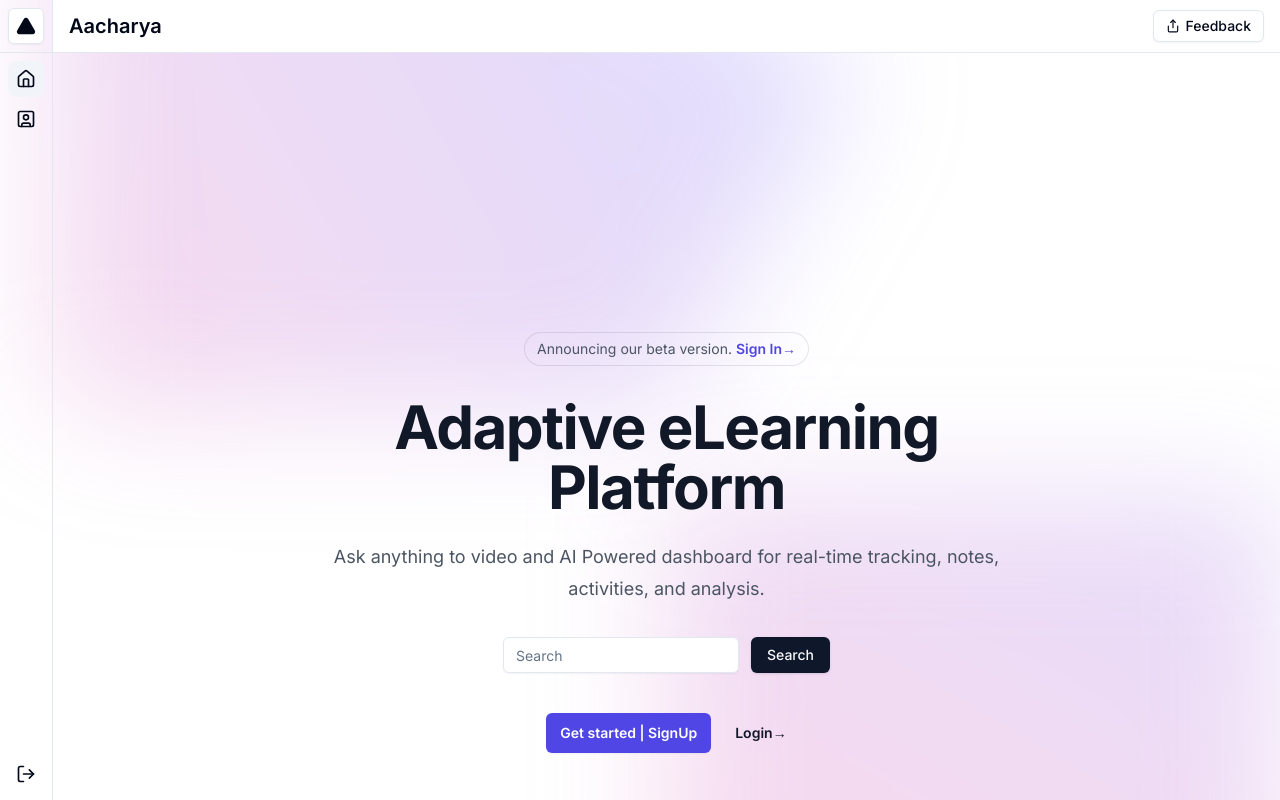
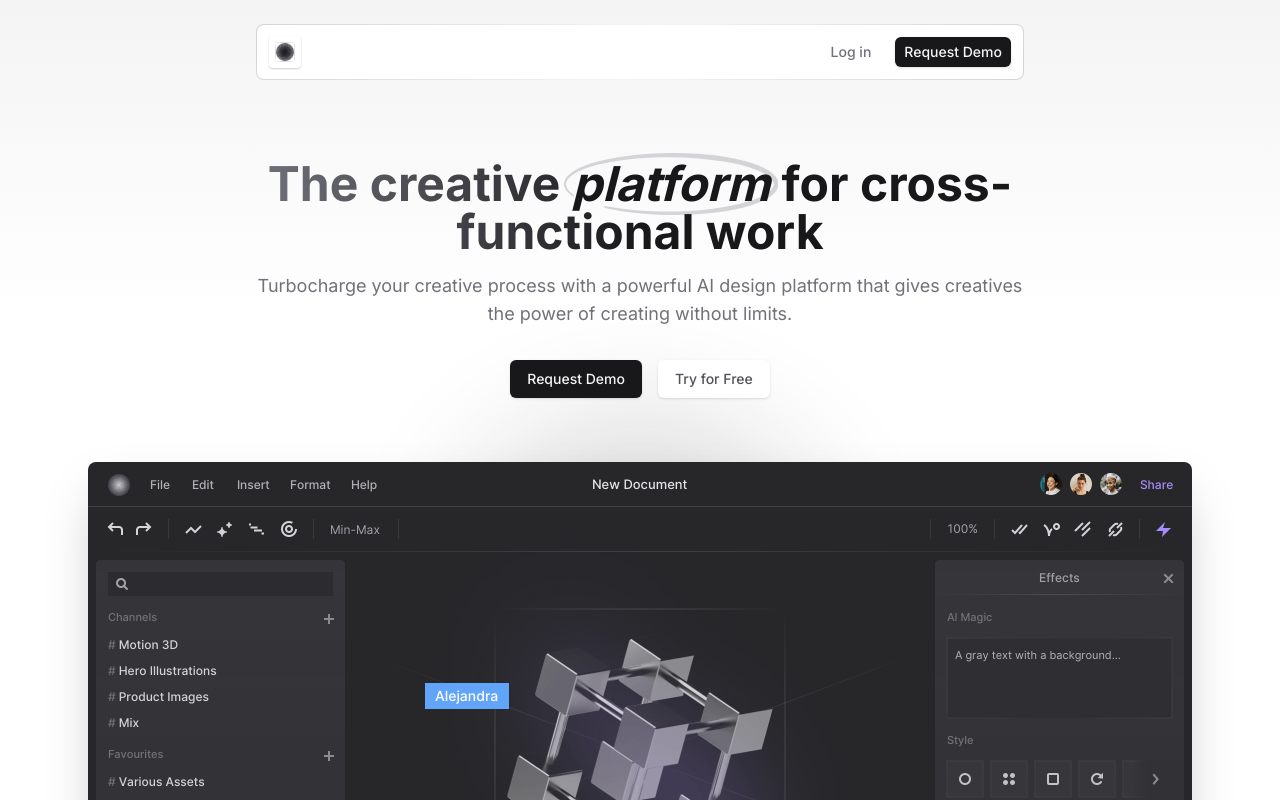
Before and after one commit to himanshutrends/aacharya-frontend, a Next.js app: page / in a window 1280 px wide. Shown: the top 800 px of the page. Built offline with nearby package versions, Linux system fonts and the light colour scheme.

Commit message:
fixed landing page

```diff
--- a/src/app/landing/home/layout.jsx
+++ b/src/app/landing/home/layout.jsx
@@ -7,9 +7,7 @@ export default function DefaultLayout({ children }) {
   return (
     <>
       <Header />
-
       <main className="grow">{children}</main>
-
       <Footer />
     </>
   )
--- a/src/app/landing/layout.jsx
+++ /dev/null
@@ -1,36 +0,0 @@
-import "./css/style.css"
-
-import { Inter, Inter_Tight } from "next/font/google"
-
-const inter = Inter({
-  subsets: ["latin"],
-  variable: "--font-inter",
-  display: "swap"
-})
-
-const inter_tight = Inter_Tight({
-  weight: ["500", "600", "700"],
-  style: ["normal", "italic"],
-  subsets: ["latin"],
-  variable: "--font-inter-tight",
-  display: "swap"
-})
-
-export const metadata = {
-  title: "Create Next App",
-  description: "Generated by create next app"
-}
-
-export default function RootLayout({ children }) {
-  return (
-    <html lang="en">
-      <body
-        className={`${inter.variable} ${inter_tight.variable} font-inter antialiased bg-white text-zinc-900 tracking-tight`}
-      >
-        <div className="flex flex-col min-h-screen overflow-hidden supports-[overflow:clip]:overflow-clip">
-          {children}
-        </div>
-      </body>
-    </html>
-  )
-}
--- a/src/app/layout.jsx
+++ b/src/app/layout.jsx
@@ -8,14 +8,12 @@ export const metadata = {
 };
 // import { HydrationOverlay } from "@builder.io/react-hydration-overlay";
 
-export default function RootLayout({ children, }) {
+export default function RootLayout({ children }) {
   return (<html lang="en">
-      {/* <HydrationOverlay> */}
     <UserProvider>
       <body className={inter.className}>
         {children}
       </body>
     </UserProvider>
-      {/* </HydrationOverlay> */}
   </html>);
 }
--- a/src/app/page.jsx
+++ b/src/app/page.jsx
@@ -1,33 +1,34 @@
-// pages/index.js
-'use client';
-import React from 'react';
-import LeftNav from '@/components/leftnav';
-import UpNav from '@/components/upnav';
-import { Triangle } from 'lucide-react';
-import { Button } from '@/components/ui/button';
-import { TooltipProvider } from '@/components/ui/tooltip';
-import HeroSectionWithEmailInput from '@/components/ui/HeroToolkit';
-import { ThemeProvider } from 'next-themes';
-function Index() {
-    return (<ThemeProvider attribute="class" defaultTheme="system" enableSystem disableTransitionOnChange>
-      <TooltipProvider>
-        <div className="grid h-screen w-full pl-[53px]">
-          <div className="inset-y fixed left-0 z-20 flex h-full flex-col border-r">
-            <div className="border-b p-2">
-              <Button variant="outline" size="icon" aria-label="Home">
-                <Triangle className="size-5 fill-foreground"/>
-              </Button>
-            </div>
-            <LeftNav />
-          </div>
-          <div className="flex flex-col">
-            <UpNav />
-            <main className=" flex justify-center">
-              <HeroSectionWithEmailInput />
-            </main>
-          </div>
-        </div>
-      </TooltipProvider>
-    </ThemeProvider>);
+import "@/css/style.css"
+export const metadata = {
+  title: "Home - Aacharya",
+  description: "Created by the students for the students",
+};
+
+import Header from "@/components/landing/ui/header"
+import Footer from "@/components/landing/ui/footer"
+import Hero from "@/components/landing/hero";
+import Features01 from "@/components/landing/features-01";
+import Features02 from "@/components/landing/features-02";
+import Features03 from "@/components/landing/features-03";
+import PricingTabs from "@/components/landing/pricing-tabs";
+import Testimonials from "@/components/landing/testimonials";
+import Cta from "@/components/landing/cta";
+
+export default function Home() {
+  return (
+    <div className="flex flex-col min-h-screen overflow-hidden supports-[overflow:clip]:overflow-clip">
+      <main className="grow">
+        <Header />
+        <Hero />
+        <Features01 />
+        <Features02 />
+        <Features03 />
+        <PricingTabs />
+        <Testimonials />
+        <Cta />
+      </main>
+      <Footer />
+    </div>
+
+  );
 }
-export default Index;
--- /dev/null
+++ b/src/css/additional-styles/theme.css
@@ -0,0 +1,46 @@
+.form-input:focus,
+.form-textarea:focus,
+.form-multiselect:focus,
+.form-select:focus,
+.form-checkbox:focus,
+.form-radio:focus {
+    @apply ring-0;
+}
+
+/* Hamburger button */
+.hamburger svg>*:nth-child(1),
+.hamburger svg>*:nth-child(2),
+.hamburger svg>*:nth-child(3) {
+    transform-origin: center;
+    transform: rotate(0deg);
+}
+
+.hamburger svg>*:nth-child(1) {
+    transition: y 0.1s 0.25s ease-in, transform 0.22s cubic-bezier(0.55, 0.055, 0.675, 0.19), opacity 0.1s ease-in;
+}
+
+.hamburger svg>*:nth-child(2) {
+    transition: transform 0.22s cubic-bezier(0.55, 0.055, 0.675, 0.19);
+}
+
+.hamburger svg>*:nth-child(3) {
+    transition: y 0.1s 0.25s ease-in, transform 0.22s cubic-bezier(0.55, 0.055, 0.675, 0.19), width 0.1s 0.25s ease-in;
+}
+
+.hamburger.active svg>*:nth-child(1) {
+    opacity: 0;
+    y: 11;
+    transform: rotate(225deg);
+    transition: y 0.1s ease-out, transform 0.22s 0.12s cubic-bezier(0.215, 0.61, 0.355, 1), opacity 0.1s 0.12s ease-out;
+}
+
+.hamburger.active svg>*:nth-child(2) {
+    transform: rotate(225deg);
+    transition: transform 0.22s 0.12s cubic-bezier(0.215, 0.61, 0.355, 1);
+}
+
+.hamburger.active svg>*:nth-child(3) {
+    y: 11;
+    transform: rotate(135deg);
+    transition: y 0.1s ease-out, transform 0.22s 0.12s cubic-bezier(0.215, 0.61, 0.355, 1), width 0.1s ease-out;
+}
--- /dev/null
+++ b/src/css/additional-styles/utility-patterns.css
@@ -0,0 +1,106 @@
+/* Typography */
+.h1 {
+    @apply text-5xl font-bold;
+}
+
+.h2 {
+    @apply text-4xl font-bold;
+}
+
+.h3 {
+    @apply text-3xl font-bold;
+}
+
+.h4 {
+    @apply text-2xl font-bold;
+}
+
+@screen md {
+    .h1 {
+        @apply text-6xl;
+    }
+
+    .h2 {
+        @apply text-5xl;
+    }
+
+    .h3 {
+        @apply text-4xl;
+    }
+}
+
+/* Buttons */
+.btn,
+.btn-sm {
+    @apply text-sm font-medium inline-flex items-center justify-center border border-transparent rounded-md tracking-normal transition;
+}
+
+.btn {
+    @apply px-4 py-2;
+}
+
+.btn-sm {
+    @apply px-2 py-1;
+}
+
+/* Forms */
+input[type="search"]::-webkit-search-decoration,
+input[type="search"]::-webkit-search-cancel-button,
+input[type="search"]::-webkit-search-results-button,
+input[type="search"]::-webkit-search-results-decoration {
+    -webkit-appearance: none;
+}
+
+.form-input,
+.form-textarea,
+.form-multiselect,
+.form-select,
+.form-checkbox,
+.form-radio {
+    @apply bg-white border border-zinc-200 focus:border-zinc-400 shadow shadow-black/5;
+}
+
+.form-input,
+.form-textarea,
+.form-multiselect,
+.form-select,
+.form-checkbox {
+    @apply rounded;
+}
+
+.form-input,
+.form-textarea,
+.form-multiselect,
+.form-select {
+    @apply text-zinc-600 text-sm px-4 py-2;
+}
+
+.form-input,
+.form-textarea {
+    @apply placeholder-zinc-400;
+}
+
+.form-select {
+    @apply pr-10;
+}
+
+.form-checkbox,
+.form-radio {
+    @apply text-zinc-800;
+}
+
+.form-checkbox {
+    @apply rounded-sm;
+}
+
+/* Chrome, Safari and Opera */
+.no-scrollbar::-webkit-scrollbar {
+    display: none;
+}
+
+.no-scrollbar {
+    -ms-overflow-style: none;
+    /* IE and Edge */
+    scrollbar-width: none;
+    /* Firefox */
+}
--- /dev/null
+++ b/src/css/style.css
@@ -0,0 +1,8 @@
+@import 'tailwindcss/base';
+@import 'tailwindcss/components';
+
+/* Additional styles */
+@import 'additional-styles/utility-patterns.css';
+@import 'additional-styles/theme.css';
+
+@import 'tailwindcss/utilities';
--- a/tsconfig.json
+++ b/tsconfig.json
@@ -21,6 +21,6 @@
       "@/*": ["./src/*"]
     }
   },
-  "include": ["next-env.d.ts", "**/*.ts", "**/*.tsx", ".next/types/**/*.ts", "src/components/landing/accordion.jsx", "src/components/landing/counter.jsx", "src/components/landing/cta.jsx", "src/components/landing/features-01.jsx", "src/components/landing/features-02.jsx", "src/components/landing/features-03.jsx", "src/components/landing/hero.jsx", "src/components/landing/pricing-tabs.jsx", "src/components/landing/stats.jsx", "src/components/landing/ui/footer.jsx", "src/components/landing/ui/header.jsx", "src/app/landing/home/page.jsx", "src/app/landing/home/layout.jsx", "src/app/landing/home/request-demo/page.jsx", "src/app/landing/home/request-demo/community.jsx", "src/app/landing/home/request-demo/blocks.jsx", "src/components/landing/testimonial.jsx", "src/components/landing/testimonials.jsx", "src/components/landing/tooltip.jsx"],
+  "include": ["next-env.d.ts", "**/*.ts", "**/*.tsx", ".next/types/**/*.ts", "src/components/landing/accordion.jsx", "src/components/landing/counter.jsx", "src/components/landing/cta.jsx", "src/components/landing/features-01.jsx", "src/components/landing/features-02.jsx", "src/components/landing/features-03.jsx", "src/components/landing/hero.jsx", "src/components/landing/pricing-tabs.jsx", "src/components/landing/stats.jsx", "src/components/landing/ui/footer.jsx", "src/components/landing/ui/header.jsx", "src/app/landing/home/page.jsx", "src/app/landing/home/layout.jsx", "src/app/request-demo/page.jsx", "src/app/request-demo/community.jsx", "src/app/request-demo/blocks.jsx", "src/components/landing/testimonial.jsx", "src/components/landing/testimonials.jsx", "src/components/landing/tooltip.jsx"],
   "exclude": ["node_modules"]
 }
```
Also changed, not shown: src/app/request-demo/blocks.jsx (renamed from src/app/landing/home/request-demo/blocks.jsx), src/app/request-demo/community.jsx (renamed from src/app/landing/home/request-demo/community.jsx), src/app/request-demo/page.jsx (renamed from src/app/landing/home/request-demo/page.jsx), src/css/additional-styles/custom-fonts.css (added), 1 other file (tests, documents, lock files or other folders). Lines whose indentation alone changed are shown as unchanged.
